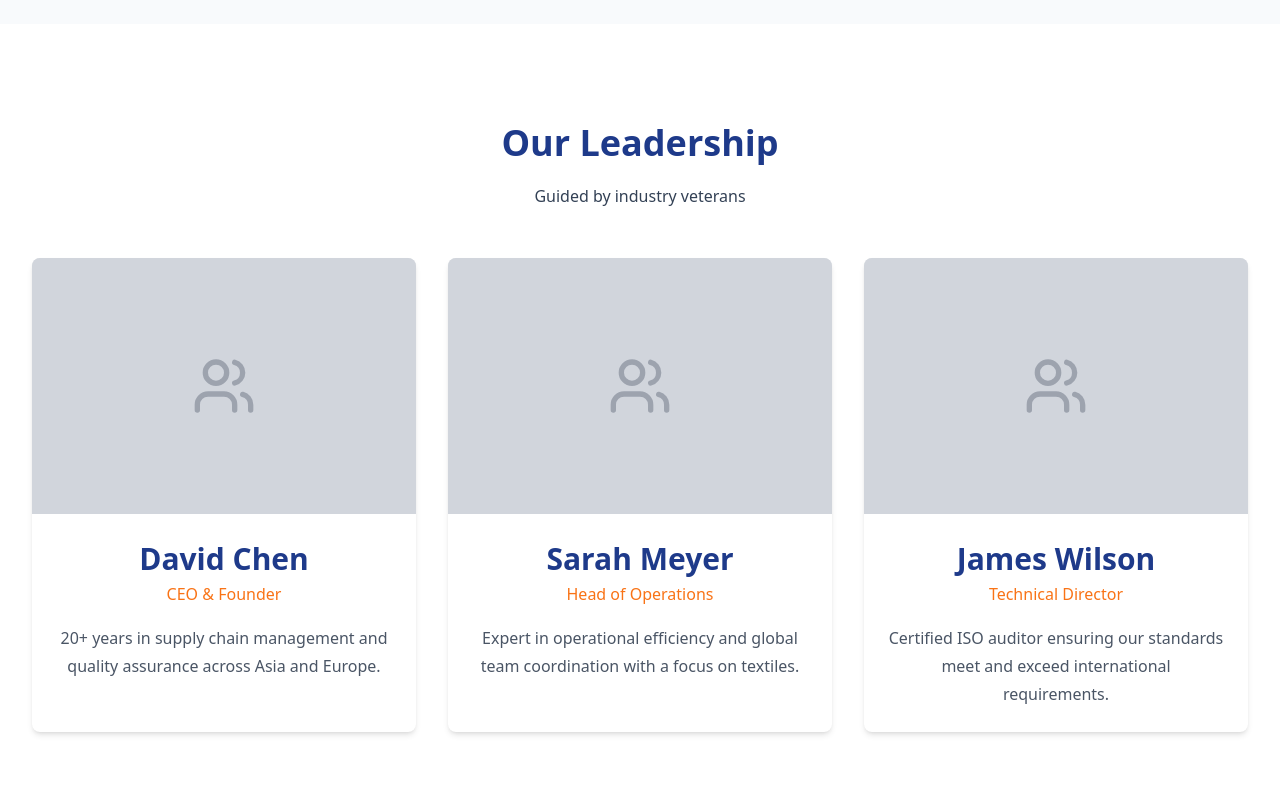
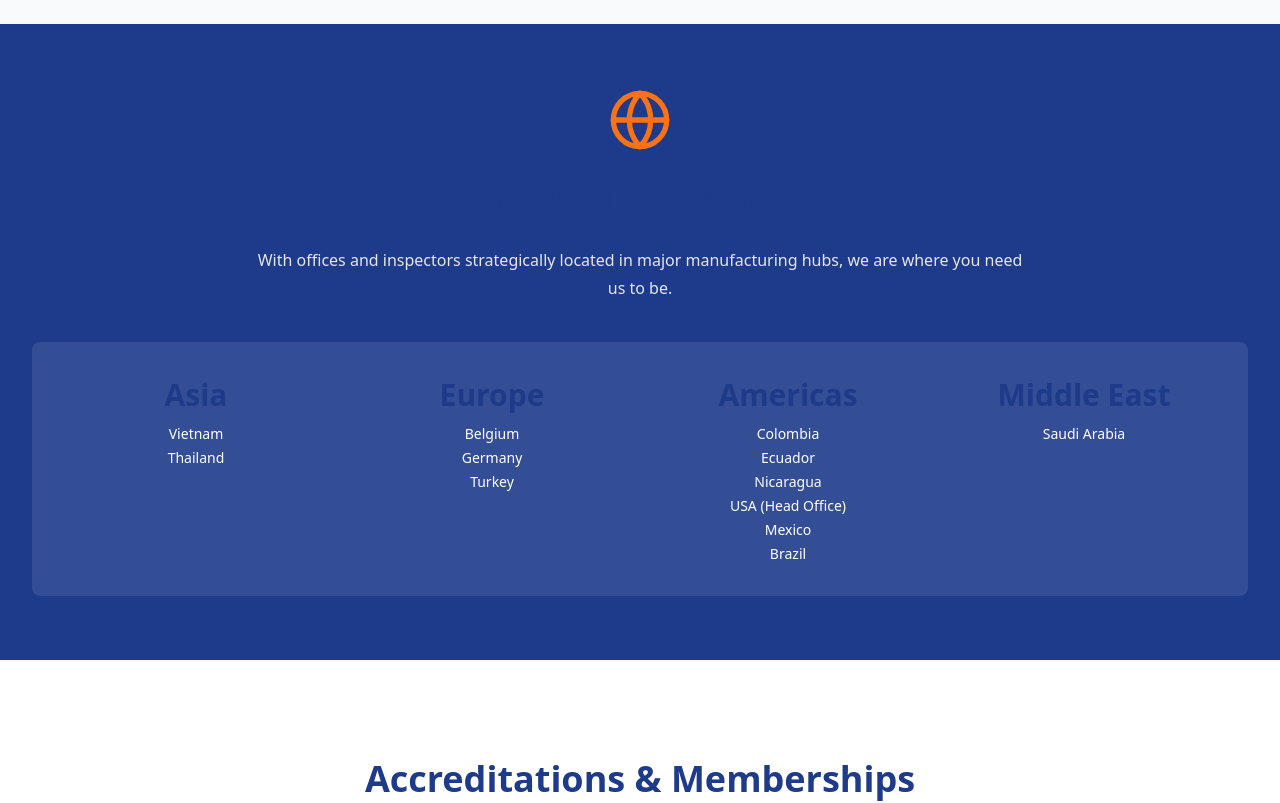
Before and after one commit to Markcarrod/global-cargo-inspection, a Next.js app: page /about in a window 1280 px wide. Shown: the part 2440-3243 px from the top of the page. Built offline with nearby package versions, Linux system fonts and the light colour scheme.

Commit message:
Update contact info for Colombia, Ecuador, Nicaragua and remove leadership section

```diff
--- a/app/about/page.tsx
+++ b/app/about/page.tsx
@@ -165,59 +165,7 @@ export default function AboutPage() {
                 </div>
             </section>
 
-            {/* Leadership Team */}
-            <section className="section-padding">
-                <div className="container-custom">
-                    <div className="text-center mb-12">
-                        <h2 className="text-4xl font-bold text-primary-navy mb-4">Our Leadership</h2>
-                        <p className="text-lg text-neutral-dark">Guided by industry veterans</p>
-                    </div>
 
-                    <div className="grid grid-cols-1 md:grid-cols-3 gap-8">
-                        {/* Leader 1 */}
-                        <div className="bg-white rounded-lg overflow-hidden shadow-md text-center group hover:-translate-y-2 transition-transform duration-300">
-                            <div className="h-64 bg-gray-200 relative overflow-hidden">
-                                <div className="absolute inset-0 flex items-center justify-center bg-gray-300 text-gray-500">
-                                    <Users className="w-16 h-16 opacity-50" />
-                                </div>
-                            </div>
-                            <div className="p-6">
-                                <h3 className="text-xl font-bold text-primary-navy">David Chen</h3>
-                                <p className="text-accent-orange font-medium mb-4">CEO & Founder</p>
-                                <p className="text-sm text-gray-600">20+ years in supply chain management and quality assurance across Asia and Europe.</p>
-                            </div>
-                        </div>
-
-                        {/* Leader 2 */}
-                        <div className="bg-white rounded-lg overflow-hidden shadow-md text-center group hover:-translate-y-2 transition-transform duration-300">
-                            <div className="h-64 bg-gray-200 relative overflow-hidden">
-                                <div className="absolute inset-0 flex items-center justify-center bg-gray-300 text-gray-500">
-                                    <Users className="w-16 h-16 opacity-50" />
-                                </div>
-                            </div>
-                            <div className="p-6">
-                                <h3 className="text-xl font-bold text-primary-navy">Sarah Meyer</h3>
-                                <p className="text-accent-orange font-medium mb-4">Head of Operations</p>
-                                <p className="text-sm text-gray-600">Expert in operational efficiency and global team coordination with a focus on textiles.</p>
-                            </div>
-                        </div>
-
-                        {/* Leader 3 */}
-                        <div className="bg-white rounded-lg overflow-hidden shadow-md text-center group hover:-translate-y-2 transition-transform duration-300">
-                            <div className="h-64 bg-gray-200 relative overflow-hidden">
-                                <div className="absolute inset-0 flex items-center justify-center bg-gray-300 text-gray-500">
-                                    <Users className="w-16 h-16 opacity-50" />
-                                </div>
-                            </div>
-                            <div className="p-6">
-                                <h3 className="text-xl font-bold text-primary-navy">James Wilson</h3>
-                                <p className="text-accent-orange font-medium mb-4">Technical Director</p>
-                                <p className="text-sm text-gray-600">Certified ISO auditor ensuring our standards meet and exceed international requirements.</p>
-                            </div>
-                        </div>
-                    </div>
-                </div>
-            </section>
 
             {/* Global Locations Placeholder Map */}
             <section className="bg-primary-navy py-16 text-white text-center">
--- a/app/contact/page.tsx
+++ b/app/contact/page.tsx
@@ -27,17 +27,20 @@ const offices = {
         {
             country: 'Colombia',
             cities: [],
-            email: 'info@globalcargoinspection.com'
+            email: 'colombia@globalcargoinspection.com',
+            phone: '+57 302 461 30 83'
         },
         {
             country: 'Ecuador',
             cities: [],
-            email: 'info@globalcargoinspection.com'
+            email: 'ecuador@globalcargoinspection.com',
+            phone: '+593 95 882 81 28'
         },
         {
             country: 'Nicaragua',
             cities: [],
-            email: 'info@globalcargoinspection.com'
+            email: 'nicaragua@globalcargoinspection.com',
+            phone: '+505 8167 1948'
         },
         { country: 'USA (Head Office)', cities: ['Los Angeles', 'New York'] },
         { country: 'Mexico', cities: ['Mexico City'] },
@@ -192,6 +195,12 @@ export default function ContactPage() {
                             <div key={index} className="border border-gray-200 rounded-lg p-6 hover:border-accent-orange transition-colors">
                                 <h3 className="text-lg font-bold text-primary-navy mb-3">{item.country}</h3>
 
+                                {item.phone && (
+                                    <div className="flex items-center text-gray-600 text-xs mb-2 break-all">
+                                        <Phone className="w-3 h-3 mr-2 text-gray-400 flex-shrink-0" />
+                                        {item.phone}
+                                    </div>
+                                )}
                                 {item.email && (
                                     <div className="flex items-center text-gray-600 text-xs mb-2 break-all">
                                         <Mail className="w-3 h-3 mr-2 text-gray-400 flex-shrink-0" />
```
